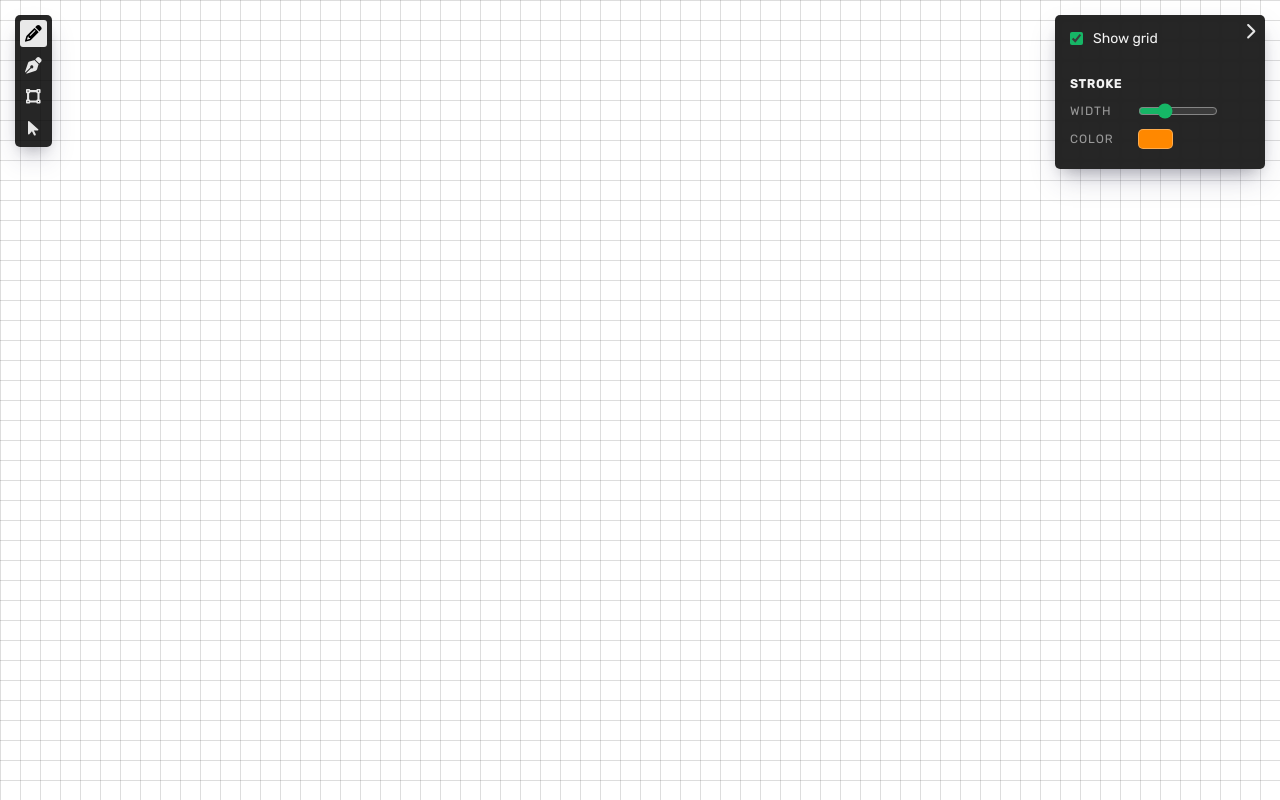
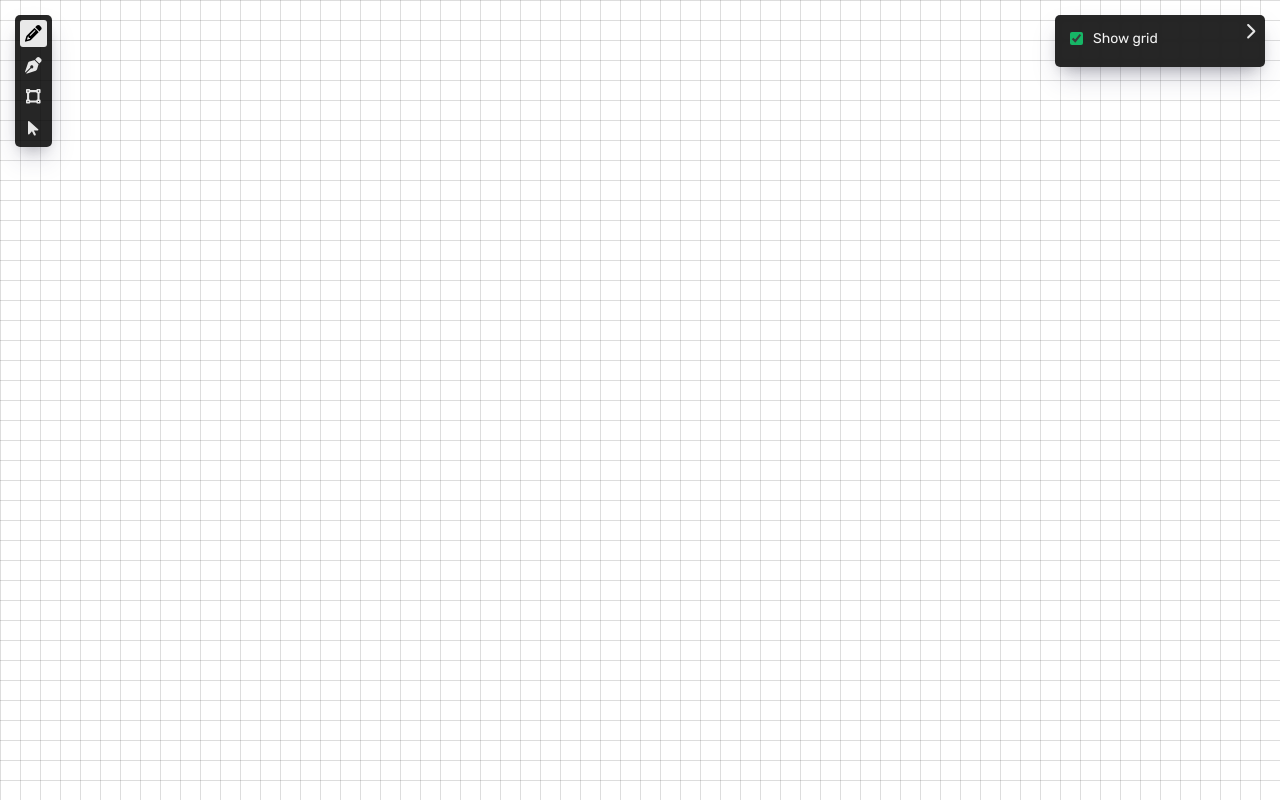
Before and after one commit to pablosca/minlines, a React (Create React App) app: page / in a window 1280 px wide. Built offline with nearby package versions, Linux system fonts and the light colour scheme.

Commit message:
Don't show sidebar unless it has selected vectors

```diff
--- a/src/Sidebar.js
+++ b/src/Sidebar.js
@@ -33,7 +33,7 @@ export default function Sidebar () {
               <span>Show grid</span>
             </label>
           </section>
-          {!isSelectingArea && <BasicAttributes vectors={selectedVectors} />}
+          {!isSelectingArea && !!selectedVectors.length && <BasicAttributes vectors={selectedVectors} />}
         </aside>
       )}
     </>
--- a/src/ToolsContext.js
+++ b/src/ToolsContext.js
@@ -32,10 +32,10 @@ export const defaultFillColor = '#63d99c';
 
 const initialState = {
   tool: 'path',
-  strokeColor: '#ff8800',
+  strokeColor: '#0000ff',
   drawing: false,
   isDragging: false,
-  strokeWidth: 6
+  strokeWidth: 3
 };
 
 const ToolsContext = createContext(initialState);
```
